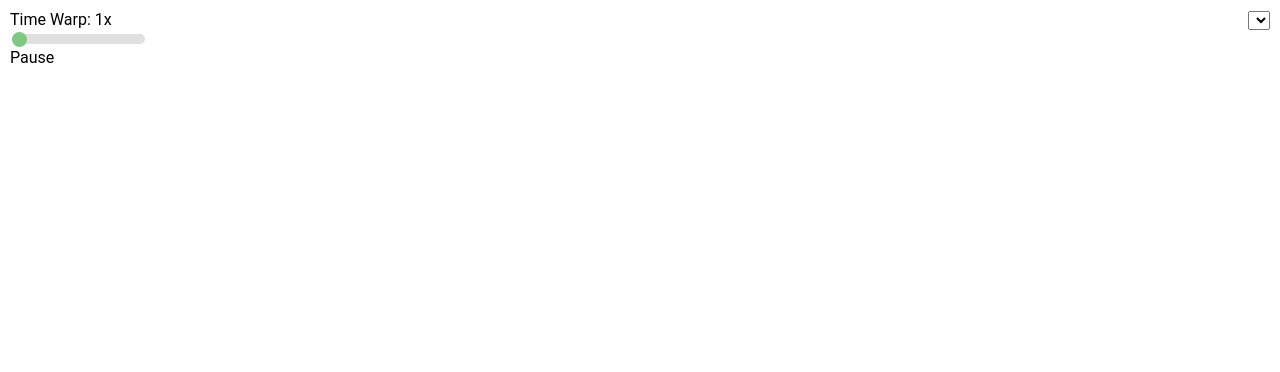
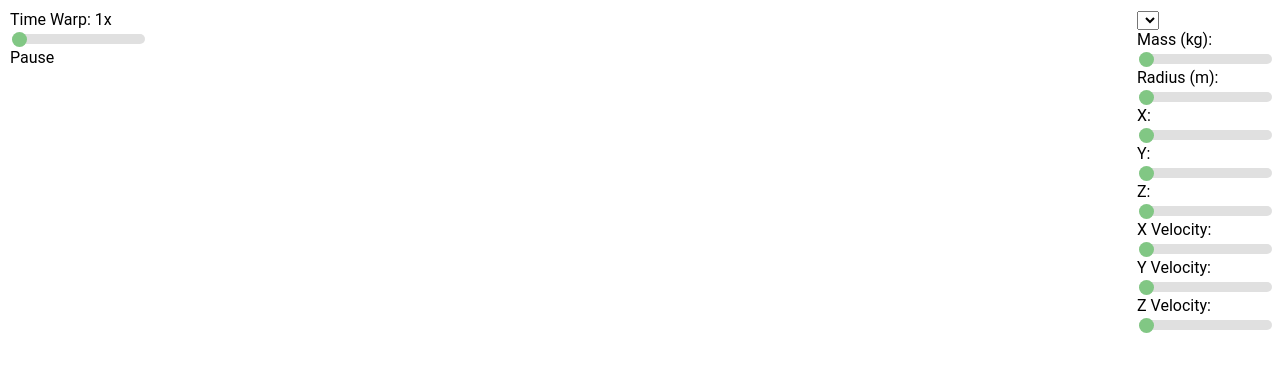
Before and after one commit to kkingsbe/OrbitSimJS, a plain HTML site: page index.html in a window 1280 px wide. Drawn offline with nearby package versions, Linux system fonts and the light colour scheme.

Commit message:
Update index.html

```diff
--- a/index.html
+++ b/index.html
@@ -18,6 +18,38 @@
       </div>
       <div class="modify-body">
         <select id="bodies-select"></select>
+        <div class="slidergroup">
+          <p>Mass (kg): </p>
+          <input type="range" min="0" max="10" value="0" class="slider" id="mass-slider">
+        </div>
+        <div class="slidergroup">
+          <p id="timesliderval" >Radius (m): </p>
+          <input type="range" min="0" max="10" value="0" class="slider" id="radius-slider">
+        </div>
+        <div class="slidergroup">
+          <p id="timesliderval" >X: </p>
+          <input type="range" min="0" max="10" value="0" class="slider" id="x-slider">
+        </div>
+        <div class="slidergroup">
+          <p id="timesliderval" >Y: </p>
+          <input type="range" min="0" max="10" value="0" class="slider" id="y-slider">
+        </div>
+        <div class="slidergroup">
+          <p id="timesliderval" >Z: </p>
+          <input type="range" min="0" max="10" value="0" class="slider" id="z-slider">
+        </div>
+        <div class="slidergroup">
+          <p id="timesliderval" >X Velocity: </p>
+          <input type="range" min="0" max="10" value="0" class="slider" id="xv-slider">
+        </div>
+        <div class="slidergroup">
+          <p id="timesliderval" >Y Velocity: </p>
+          <input type="range" min="0" max="10" value="0" class="slider" id="yv-slider">
+        </div>
+        <div class="slidergroup">
+          <p id="timesliderval" >Z Velocity: </p>
+          <input type="range" min="0" max="10" value="0" class="slider" id="zv-slider">
+        </div>
       </div>
       <div class="viewport" id="viewport">
 
```
